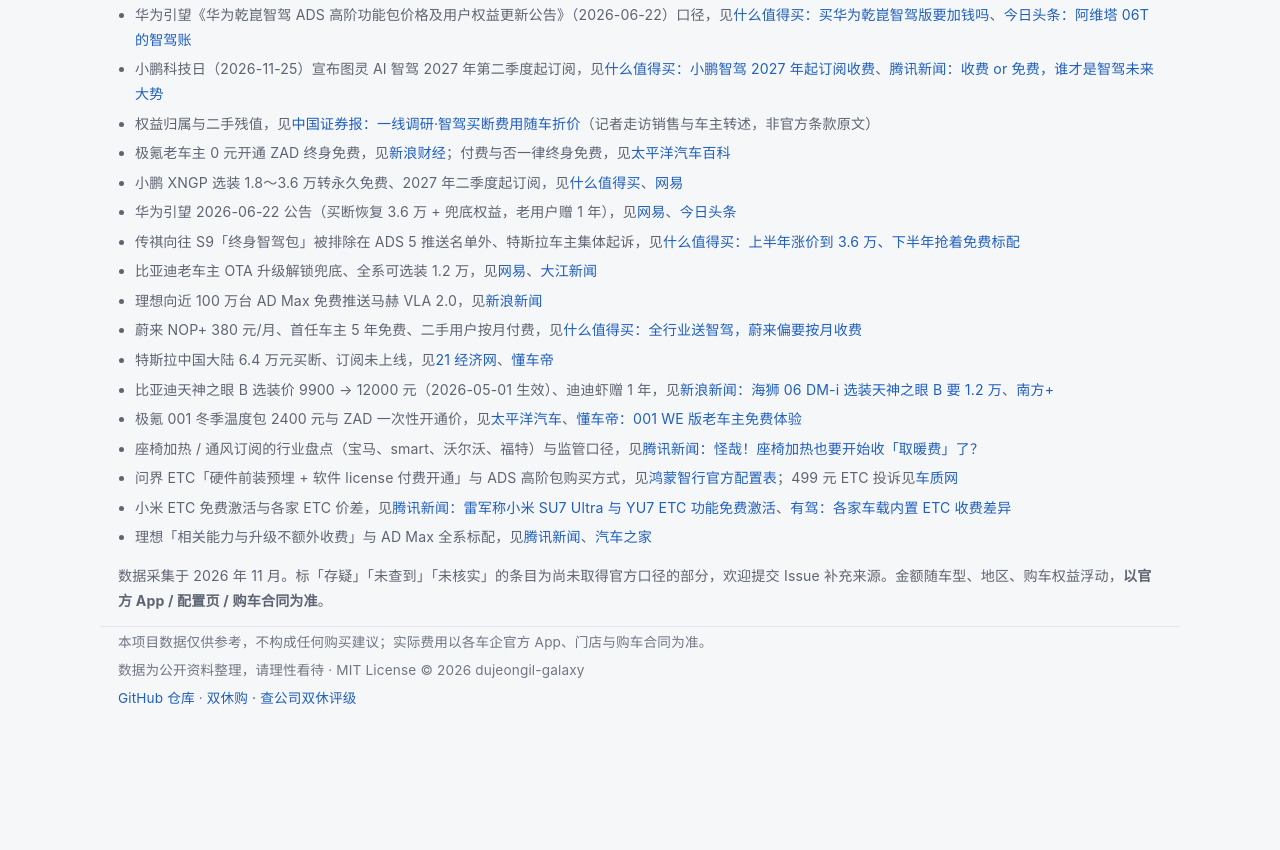
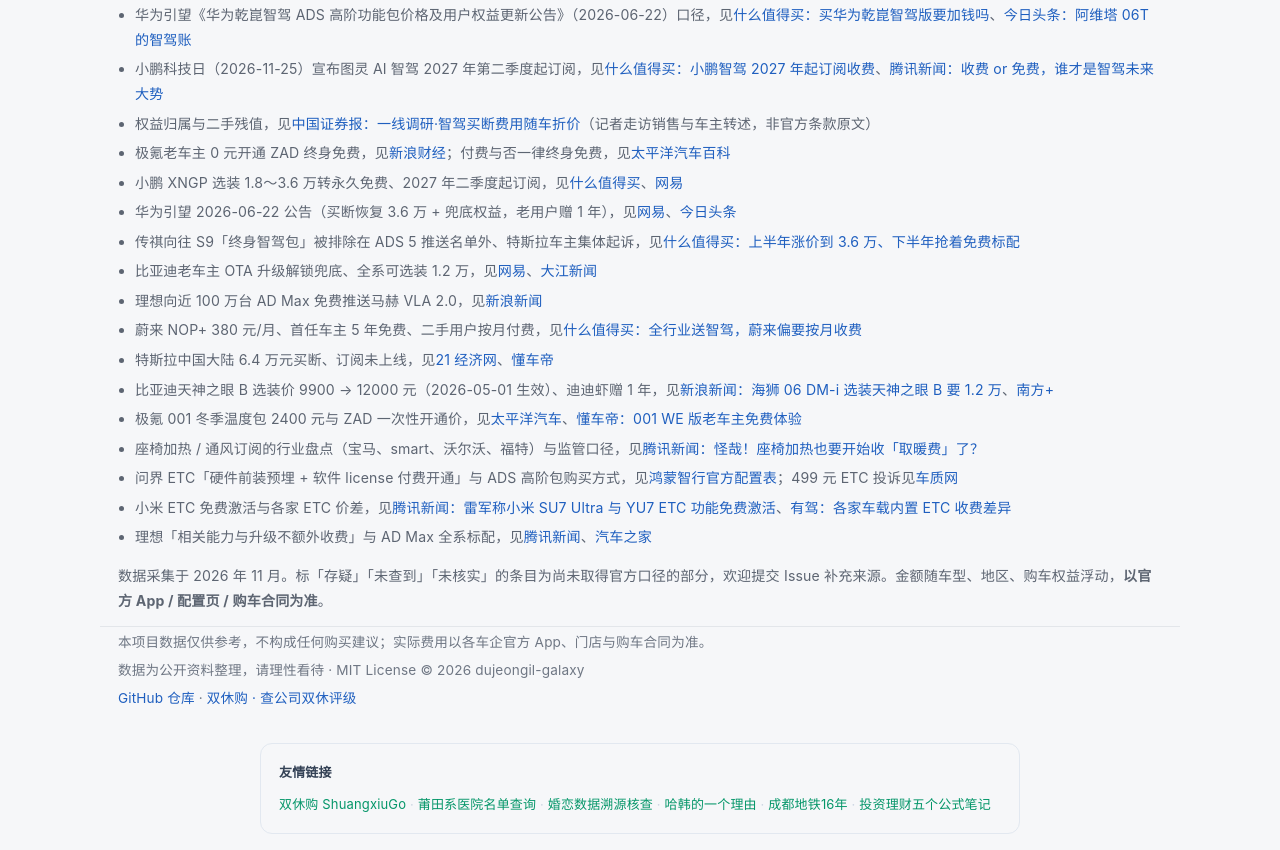
Before and after one commit to dujeongil-galaxy/etc-fee-comparison, a plain HTML site: page index.html in a window 1280 px wide. Shown: the part 8331-9181 px from the top of the page. Before the commit the page ends 9046 px from the top, so only its background shows below. Drawn offline with Linux system fonts and the light colour scheme.

Commit message:
feat：首页底部新增友情链接区（站长 2026-11-29 指令）

```diff
--- a/index.html
+++ b/index.html
@@ -1031,5 +1031,11 @@ render();
 })();
 </script>
 
+
+<!-- 友情链接（2026-11-29 站长指令：挂除本站外的全部自有站点；各行业双休公司只挂双休购、qpet 与根域名不放） -->
+<section id="friend-links" style="max-width:760px;margin:32px auto 16px;padding:16px 18px;border:1px solid #e2e8f0;border-radius:12px;font-size:13px;line-height:1.9;color:#64748b">
+  <div style="font-weight:600;color:#334155;margin-bottom:8px">友情链接</div>
+  <div><a href="https://dujeongil-galaxy.github.io/shuangxiugou/" target="_blank" rel="noopener" style="color:#059669;text-decoration:none">双休购 ShuangxiuGo</a> <span style="color:#cbd5e1">·</span> <a href="https://dujeongil-galaxy.github.io/putian-hospital-list/" target="_blank" rel="noopener" style="color:#059669;text-decoration:none">莆田系医院名单查询</a> <span style="color:#cbd5e1">·</span> <a href="https://dujeongil-galaxy.github.io/dating-data-factcheck/" target="_blank" rel="noopener" style="color:#059669;text-decoration:none">婚恋数据溯源核查</a> <span style="color:#cbd5e1">·</span> <a href="https://dujeongil-galaxy.github.io/a-reason-for-korea/" target="_blank" rel="noopener" style="color:#059669;text-decoration:none">哈韩的一个理由</a> <span style="color:#cbd5e1">·</span> <a href="https://dujeongil-galaxy.github.io/chengdu-metro-16-years/" target="_blank" rel="noopener" style="color:#059669;text-decoration:none">成都地铁16年</a> <span style="color:#cbd5e1">·</span> <a href="https://github.com/dujeongil-galaxy/investment-formulas/blob/main/formulas.md" target="_blank" rel="noopener" style="color:#059669;text-decoration:none">投资理财五个公式笔记</a></div>
+</section>
 </body>
 </html>
```
